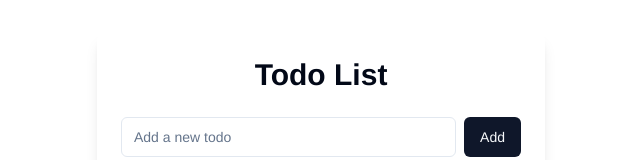
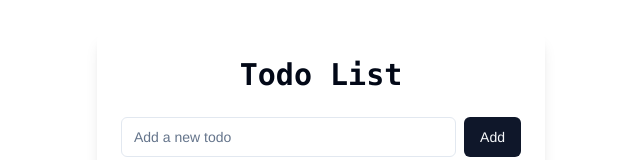
Before and after one commit to anthonybellon/vue-todo-list, a Vue app: page / in a window 1280 px wide. Shown: the part 167-327 px from the top of the page, without its empty margins (319-959 px from the left). Built offline with nearby package versions, Linux system fonts and the light colour scheme.

Commit message:
fix: small design changes

```diff
--- a/src/components/TodoInput.vue
+++ b/src/components/TodoInput.vue
@@ -38,6 +38,8 @@ export default defineComponent({
       aria-label="New todo input"
       class="flex-grow"
     />
-    <Button @click="addTodo" variant="default"> Add </Button>
+    <Button @click="addTodo" variant="default" class="hover:bg-primary/80">
+      Add
+    </Button>
   </div>
 </template>
--- a/src/components/TodoList.vue
+++ b/src/components/TodoList.vue
@@ -32,7 +32,7 @@ export default defineComponent({
     class="bg-card rounded-lg shadow-lg p-4 sm:p-6 min-h-[400px] flex flex-col"
   >
     <h1
-      class="text-2xl sm:text-3xl font-bold mb-4 sm:mb-6 text-card-foreground"
+      class="text-2xl sm:text-3xl font-bold mb-4 sm:mb-6 text-card-foreground font-mono"
     >
       Todo List
     </h1>
```
